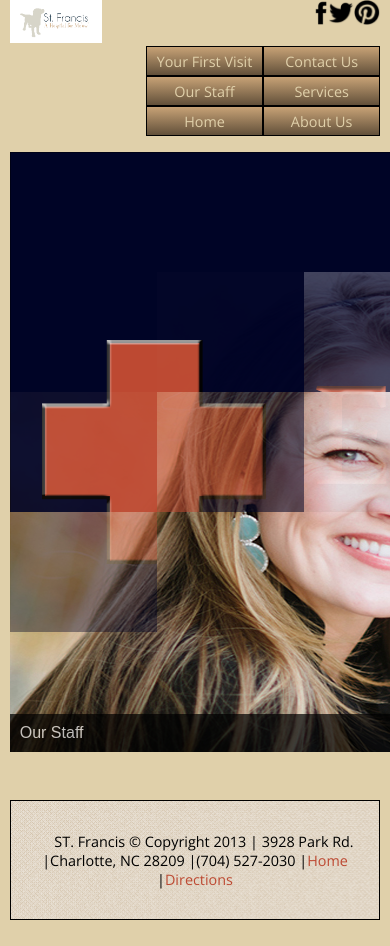
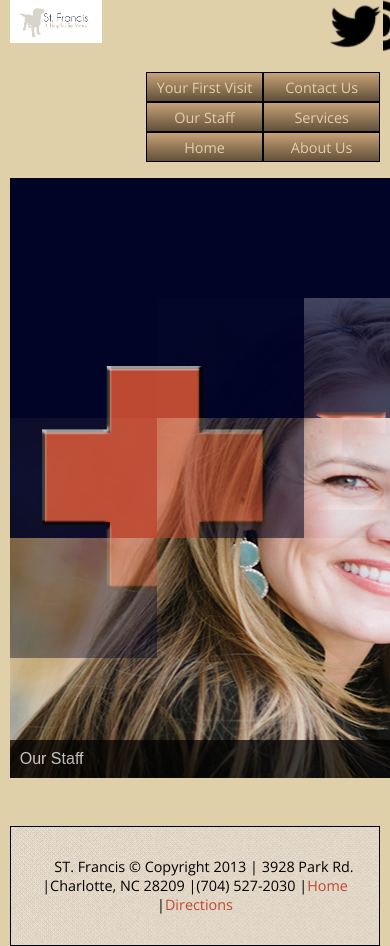
Before and after one commit to daniel-selbee/WSP1303, a plain HTML site: page Project/index.html in a window 390 px wide. Shown: the top 946 px of the page. Before the commit the page ends 920 px from the top, so only its background shows below. Drawn offline with nearby package versions, Linux system fonts and the light colour scheme; a web font is replaced by a local one.

Commit message:
experiment with mobile social nav

```diff
--- a/Project/CSS/mobile.css
+++ b/Project/CSS/mobile.css
@@ -25,31 +25,21 @@ body {
 /*---------------------------- Social Media Formatting ----------------------*/
 
 #facebook{
-	float: right;
-	width: 3.85%;
+	display: none;
 }
 
-#facebook img{
-	width: 100%;
-}
 
 #twitter{
 	float: right;
 	width: 7%;
 }
 
-#twitter img{
-	width: 100%;
-}
 
 #pintrest{
 	float: right;
 	width: 7%;
 }
 
-#pintrest img{
-	width: 100%;
-}
 
 /* --------------------------- Global Nav Formatting ------------------- */
 
```
